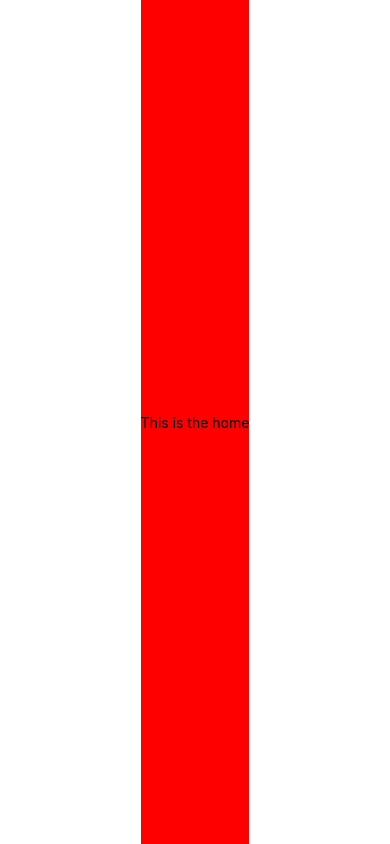
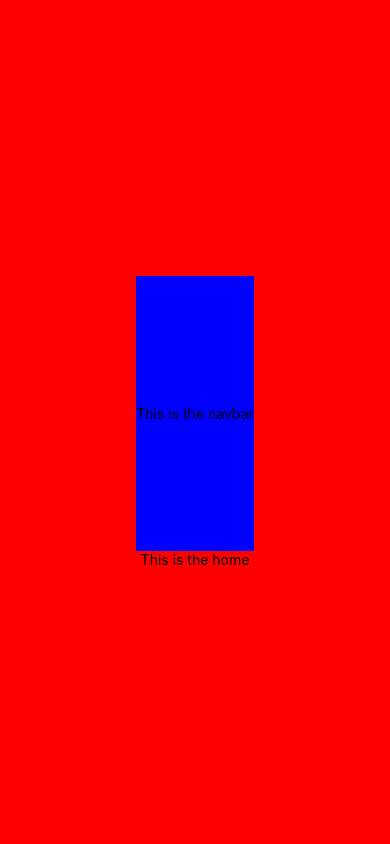
Before and after one commit to oscarMolina1523/Ecommerce-ReactNative, a React Native app: screen / in a window 390 px wide. Built offline with nearby package versions, Linux system fonts and the light colour scheme.

Commit message:
importing navabar component in home view

```diff
--- a/src/views/Home.tsx
+++ b/src/views/Home.tsx
@@ -1,10 +1,12 @@
 import React from "react";
 import { StyleSheet, Text, View, } from "react-native";
+import NavbarComponent from "../shared/NavbarComponent";
 
 
 const HomeView = () => {
   return (
     <View style={styles.container}>
+      <NavbarComponent/>
       <Text>This is the home</Text>
     </View>
   );
@@ -13,7 +15,9 @@ const HomeView = () => {
 const styles = StyleSheet.create({
   container: {
     flex: 1,
+    width: '100%',
     backgroundColor: '#FF0000',
+    padding:2,
     alignItems: 'center',
     justifyContent: 'center',
   },
```
